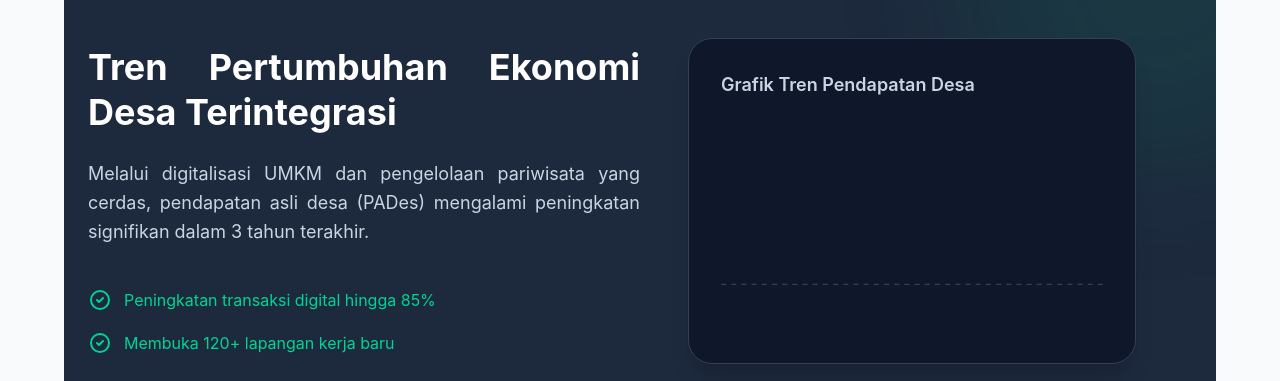
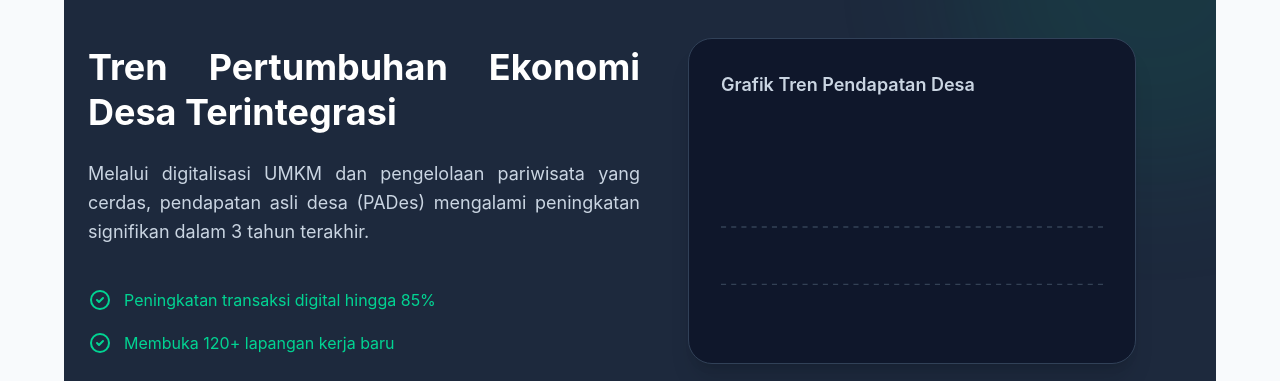
Before and after one commit to muhammadarlianoscar-uti/TA-WEB-24-SEMBADE, a Next.js app in the folder my-app/: page /potensi in a window 1280 px wide. Shown: the part 1500-1881 px from the top of the page. Built offline with nearby package versions, Linux system fonts and the light colour scheme.

Commit message:
menggambar garis horizontal pada elemen SVG

```diff
--- a/my-app/app/potensi/page.tsx
+++ b/my-app/app/potensi/page.tsx
@@ -296,6 +296,7 @@ export default function PotensiPage() {
                 <svg viewBox="0 0 300 150" className="w-full h-full overflow-visible">
                 {/* Garis Bantu Grid */}
                   <line x1="0" y1="120" x2="300" y2="120" stroke="#334155" strokeDasharray="4" />
+                  <line x1="0" y1="75" x2="300" y2="75" stroke="#334155" strokeDasharray="4" />
 
                 </svg>
               </div>
```
